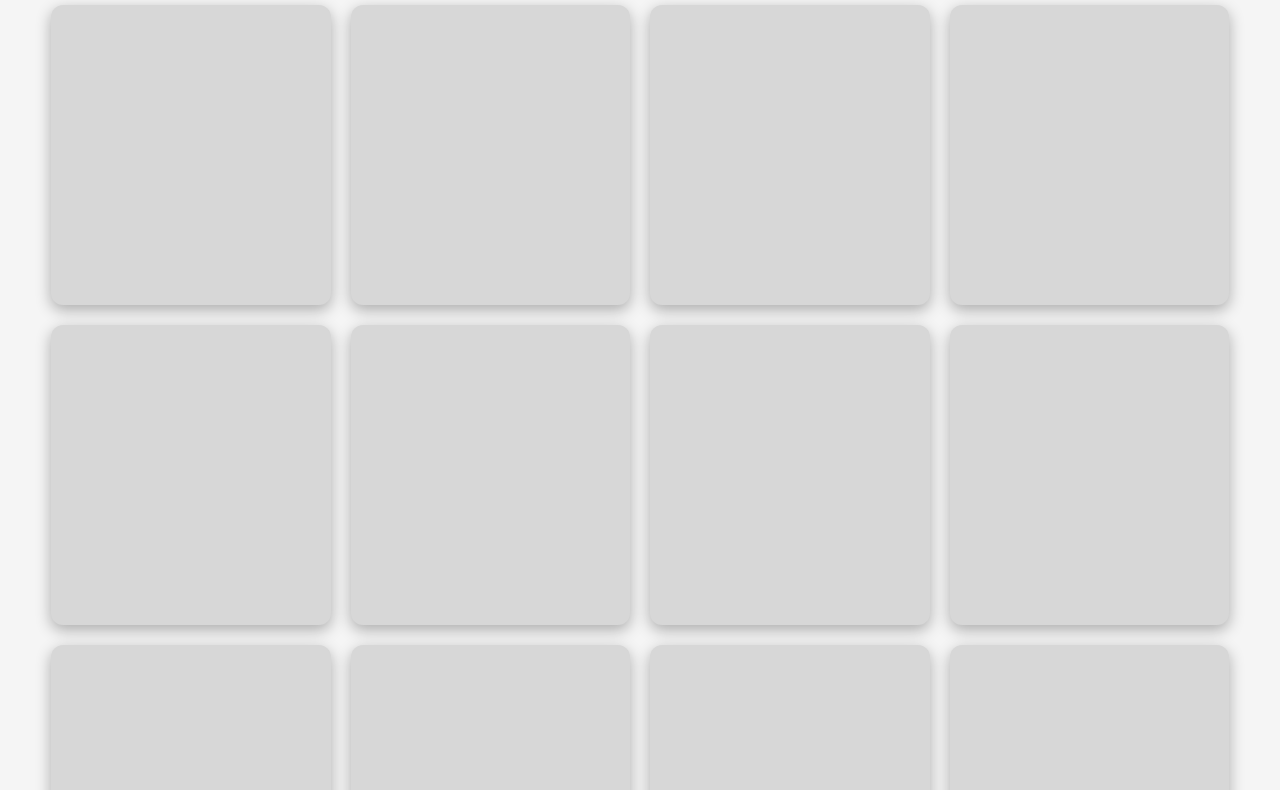
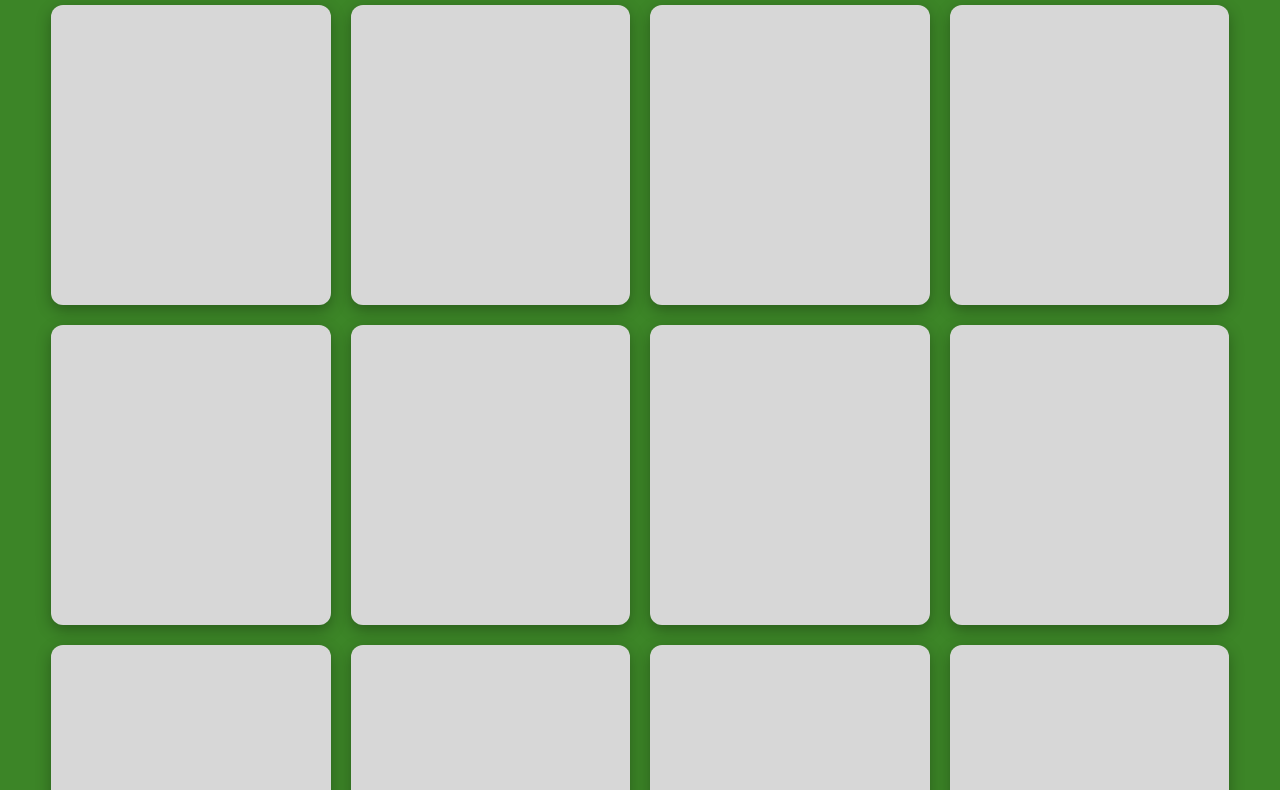
Before and after one commit to mubriyzgame-commits/coffeearena, a plain HTML site: page yemək menusu.html in a window 1280 px wide. Shown: the part 105-895 px from the top of the page. Drawn offline with Linux system fonts and the light colour scheme.

Commit message:
Update yemək menus.css

```diff
--- a/yemək menus.css
+++ b/yemək menus.css
@@ -6,7 +6,7 @@
 
 body{
     font-family:Arial,sans-serif;
-    background:#f5f5f5;
+    background:#3c8527;
     padding:20px;
 }
 
```
